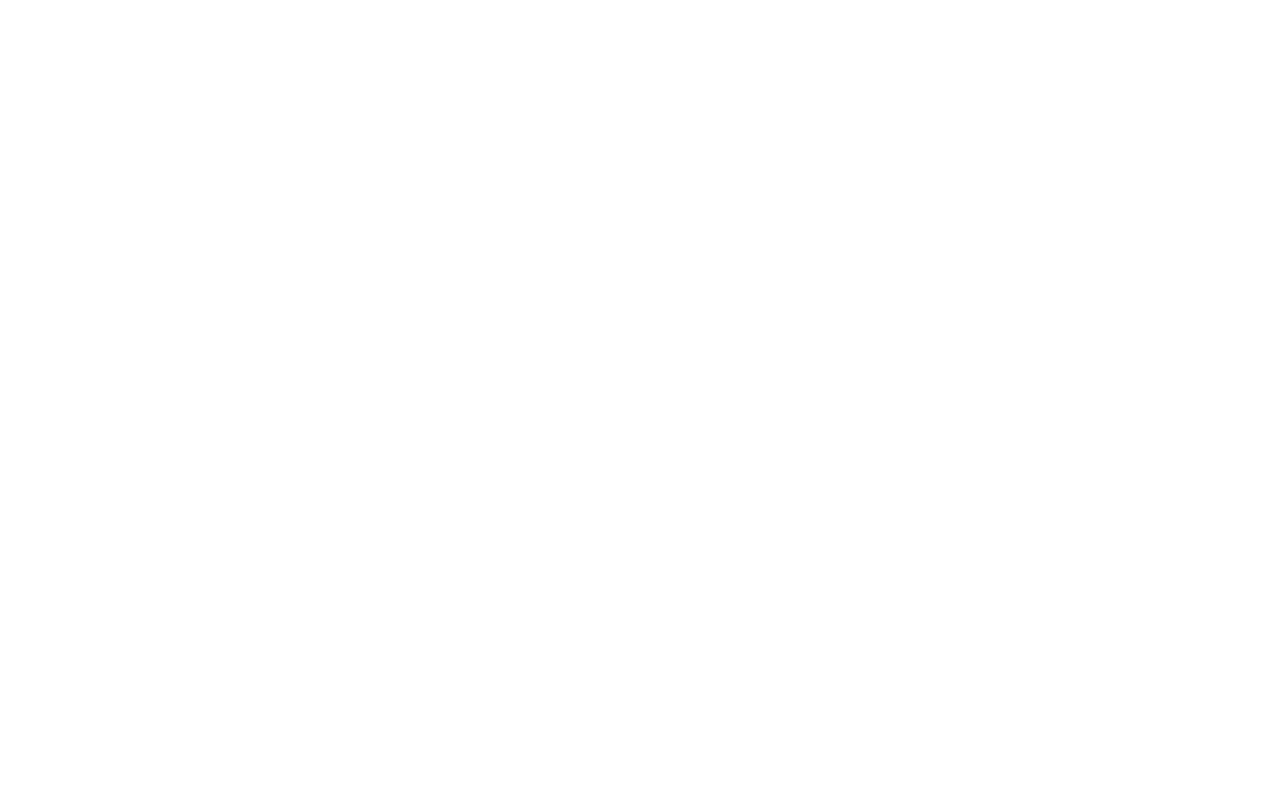
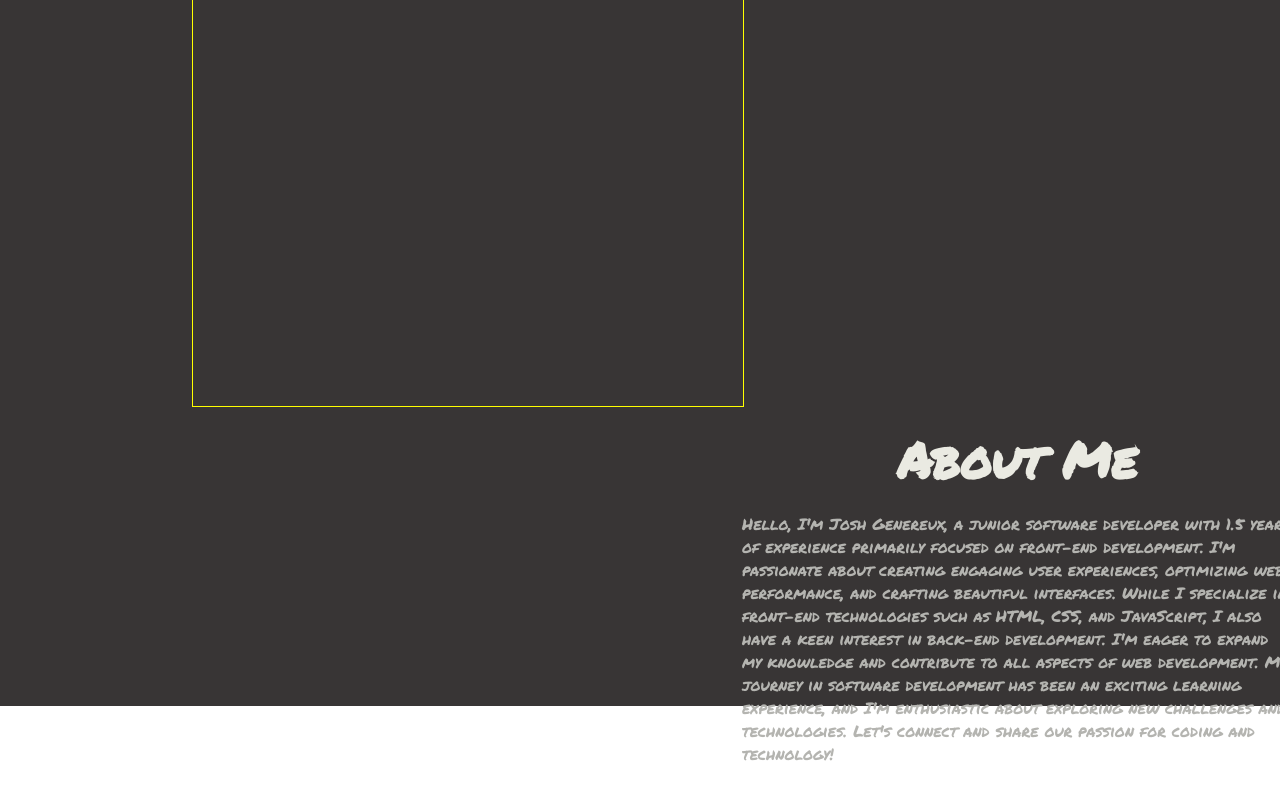
Before and after one commit to JoshGenereux/JoshGenereux.github.io, a React (Create React App) app: page / in a window 1280 px wide. Shown: the part 294-1094 px from the top of the page. Before the commit the page ends 800 px from the top, so only its background shows below. Built offline with nearby package versions, Linux system fonts and the light colour scheme.

Commit message:
added stuff

```diff
--- a/src/App.js
+++ b/src/App.js
@@ -4,9 +4,7 @@
 
 function App() {
   return (
-    <div className="App">
      <Home/>
-    </div>
   );
 }
 
--- a/src/App.scss
+++ b/src/App.scss
@@ -1,11 +1,7 @@
-
-body{
-  height: 100vh;
-  width: 100vw;
-}
-
-.root{
+html, body {
   height: 100%;
+  margin: 0;
+  padding: 0;
 }
 
 .home{
@@ -15,10 +11,10 @@
 }
 
 .header{
-  width: 50%;
+  width: 1100px;
   height: 200px;
   position: relative;
-  left: 25%;
+  left: 15%;
   display: flex;
   flex-direction: column;
   justify-content: center;
@@ -39,6 +35,40 @@
 }
 
 .body{
-  width: 100%;
-  height: 100%;
+  width: 50%;
+  height: 100vh;
+  position: relative;
+  left: 15%;
+
+  &__info{
+    width: 1100px;
+    height: 1000px;
+    position: relative;
+    display: flex;
+    flex-direction: column;
+
+    &__pic {
+      width: 50%;
+      height: 50%;
+      border: solid yellow 1px;
+    }
+    &__info{
+      width: 50%;
+      height: 50%;
+      margin-left: auto;
+    }
+  }
 }
+
+.aboutme-header{
+  font-family: 'Permanent Marker';
+  font-size: 50px;
+  line-height: .75;
+  color:rgb(234, 234, 226);
+  text-align: center;
+}
+
+.aboutme-text{
+  color:rgb(180, 180, 176);
+  font-family: 'Permanent Marker';
+}
--- /dev/null
+++ b/src/aboutMe.json
@@ -0,0 +1,3 @@
+{
+  "about": "Hello, I'm Josh Genereux, a junior software developer with 1.5 years of experience primarily focused on front-end development. I'm passionate about creating engaging user experiences, optimizing web performance, and crafting beautiful interfaces. While I specialize in front-end technologies such as HTML, CSS, and JavaScript, I also have a keen interest in back-end development. I'm eager to expand my knowledge and contribute to all aspects of web development. My journey in software development has been an exciting learning experience, and I'm enthusiastic about exploring new challenges and technologies. Let's connect and share our passion for coding and technology!"
+}
--- a/src/components/home.js
+++ b/src/components/home.js
@@ -1,6 +1,10 @@
 import React from "react";
+import aboutMe from '../aboutMe.json';
 
 function Home() {
+  // const me = JSON.parse(aboutMe);
+  console.log(aboutMe.about)
+
   return (
     <div className="home">
         <header className="header">
@@ -9,8 +13,15 @@
         </header>
 
         <div className="body">
-          <div>
 
+          <div className="body__info">
+            <div className="body__info__pic">
+
+            </div>
+            <div className="body__info__info">
+              <h1 className="aboutme-header">About Me</h1>
+              <div className="aboutme-text">{aboutMe.about}</div>
+            </div>
           </div>
         </div>
     </div>
```
